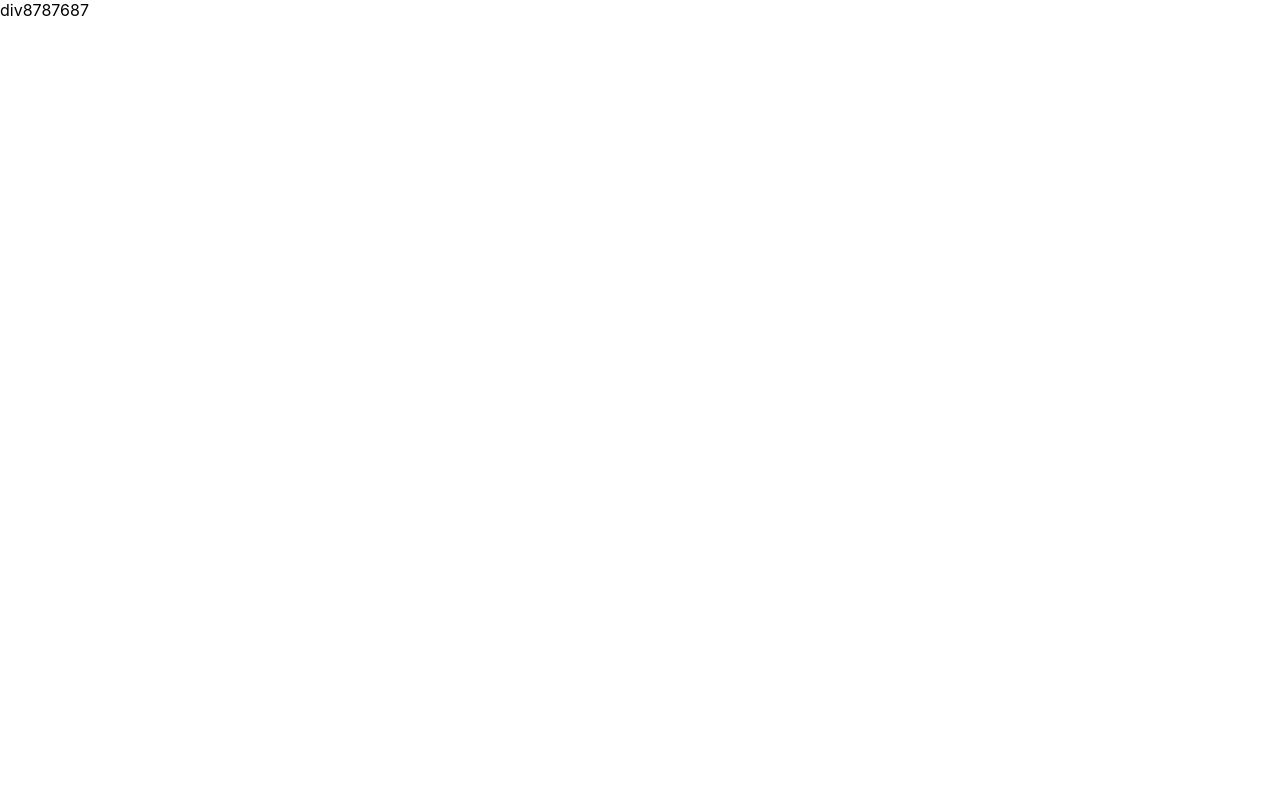
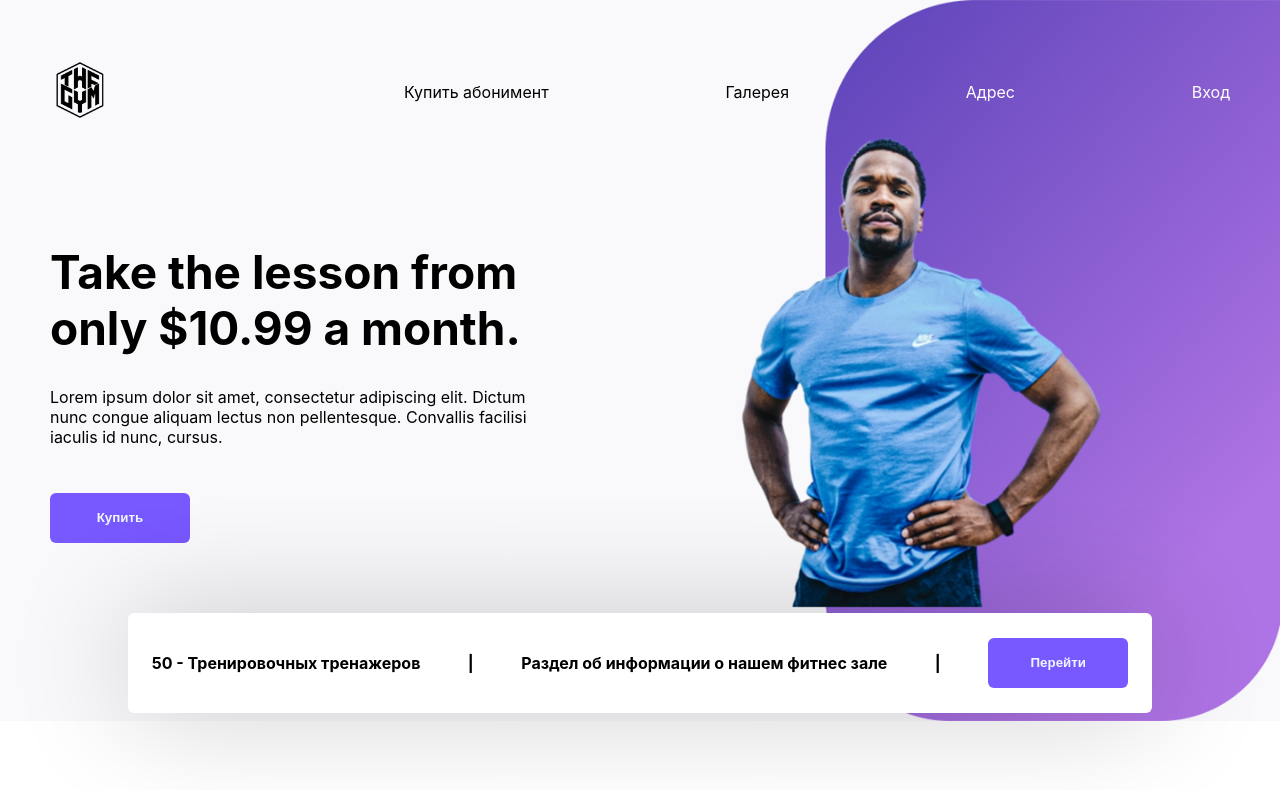
Before and after one commit to Bilal-1309/Gym-client, a React (Create React App) app: page / in a window 1280 px wide. Shown: the top 790 px of the page. Built offline with nearby package versions, Linux system fonts and the light colour scheme.

Commit message:
main page

```diff
--- /dev/null
+++ b/src/components/Header/header.module.css
@@ -0,0 +1,83 @@
+img {
+  width: 100%;
+  max-height: 100%;
+}
+
+.header__bgImage {
+  width: 100%;
+}
+
+.header__container {
+  width: 100%;
+  position: absolute;
+  z-index:  100;
+  top: 0;
+  left: 0;
+}
+
+.header__logo {
+  width: 60px;
+}
+
+.header__navbar {
+  margin: 60px 50px 0;
+  display: flex;
+  align-items: center;
+  justify-content: space-between;
+}
+
+.header__navbar__text {
+  width: 70%;
+  display: flex;
+  justify-content: space-between;
+}
+
+.header__info {
+  margin: 120px 50px 0;
+  width: 500px;
+}
+
+.header__info h1 {
+  font-size: 46px;
+}
+
+.header__info button {
+  margin-top: 30px;
+  width: 140px;
+  height: 50px;
+  background-color: #7858FF;
+  border-radius: 6px;
+  border: none;
+  font-weight: bold;
+  color: aliceblue;
+}
+
+.header__moreinfo {
+  width: 100%;
+  height: 30px;
+  margin-top: 70px;
+  display: flex;
+  justify-content: center;
+}
+
+.header__moreinfo__text {
+  background-color: #ffffff;
+  width: 80%;
+  height: 100px;
+  display: flex;
+  align-items: center;
+  justify-content: space-around;
+  font-weight: bold;
+  box-shadow: 0 0 120px rgba(0,0,0,0.2);
+  border-radius: 6px;
+}
+
+.header__moreinfo__text button {
+  width: 140px;
+  height: 50px;
+  background-color: #7858FF;
+  border-radius: 6px;
+  border: none;
+  font-weight: bold;
+  color: aliceblue;
+}
--- /dev/null
+++ b/src/components/Header/index.jsx
@@ -0,0 +1,50 @@
+import React from "react";
+import styles from "./header.module.css";
+import bg from "./bg1.png";
+import logo1 from "./logog.png";
+
+const index = () => {
+  return (
+    <>
+      <div className={styles.header__bgImage}>
+        <img src={bg} alt="" />
+        <div className={styles.header__container}>
+          <div className={styles.header__navbar}>
+            <div>
+              <img
+                className={styles.header__logo}
+                src={logo1}
+                alt=""
+                width={50}
+              />
+            </div>
+            <div className={styles.header__navbar__text}>
+              <p>Купить абонимент</p>
+              <p>Галерея</p>
+              <p style={{color: "white"}}>Адрес</p>
+              <p style={{color: "white"}}>Вход</p>
+            </div>
+          </div>
+          <div className={styles.header__info}>
+            <h1>Take the lesson from <br /> only $10.99 a month.</h1>
+            <p>
+              Lorem ipsum dolor sit amet, consectetur adipiscing elit. Dictum nunc congue aliquam lectus non pellentesque. Convallis facilisi iaculis id nunc, cursus.
+            </p>
+            <button>Купить</button>
+          </div>
+          <div className={styles.header__moreinfo}>
+            <div className={styles.header__moreinfo__text}>
+              <p>50 - Тренировочных тренажеров</p>
+              <p>|</p>
+              <p>Раздел об информации о нашем фитнес зале </p>
+              <p>|</p>
+              <button>Перейти</button>
+            </div>
+          </div>
+        </div>
+      </div>
+    </>
+  );
+};
+
+export default index;
--- a/src/components/HomePage.jsx
+++ b/src/components/HomePage.jsx
@@ -1,9 +1,10 @@
 import React from 'react';
+import Header from '../components/Header/'
 
 const HomePage = () => {
   return (
     <div>
-      div8787687
+      <Header />
     </div>
   );
 };
```
Also changed, not shown: src/components/Header/bg1.png (added), src/components/Header/logog.png (added).
